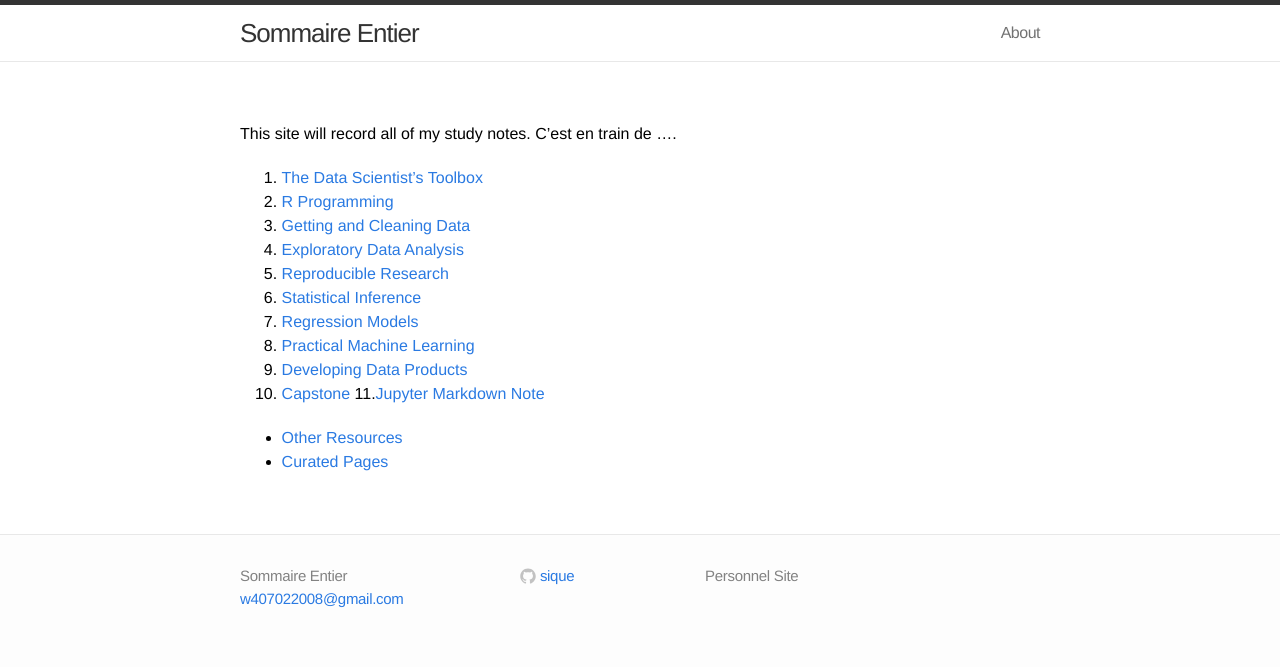
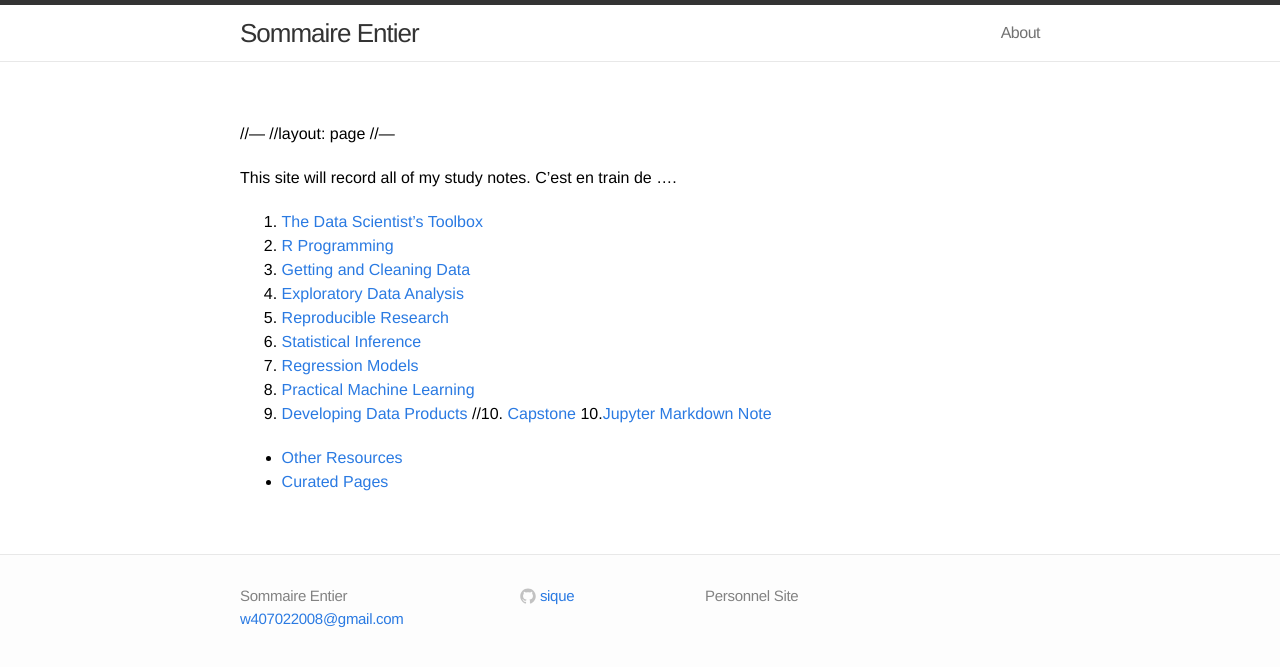
Before and after one commit to w407022008/Wangze.github.io, a Jekyll site: the page built from index.md, in a window 1280 px wide. Shown: the top 667 px of the page. Built offline with Jekyll 4.4.1, drawn with Linux system fonts in a browser that asks for light colours; our own code applies the rules of GitHub Pages for plain Markdown files.

Commit message:
Update index.md

```diff
--- a/index.md
+++ b/index.md
@@ -1,6 +1,6 @@
----
-layout: page
----
+//---
+//layout: page
+//---
 
 This site will record all of my study notes. C'est en train de ....
 
@@ -13,8 +13,8 @@ This site will record all of my study notes. C'est en train de ....
 7. [Regression Models](/sique.github.io/regmod/)
 8. [Practical Machine Learning](/sique.github.io/pml/)
 9. [Developing Data Products](/sique.github.io/ddp/)
-10. [Capstone](/sique.github.io/capstone/)
-11.[Jupyter Markdown Note](http://nbviewer.jupyter.org/github/w407022008/Python-Notes/blob/master/Jupyter notebook-Markdown Note.ipynb)
+//10. [Capstone](/sique.github.io/capstone/)
+10.[Jupyter Markdown Note](http://nbviewer.jupyter.org/github/w407022008/Python-Notes/blob/master/some%20tips/Jupyter%20notebook-Markdown%20Note.ipynb)
 
 - [Other Resources](/sique.github.io/other/)
 - [Curated Pages](/sique.github.io/curated/)
```
